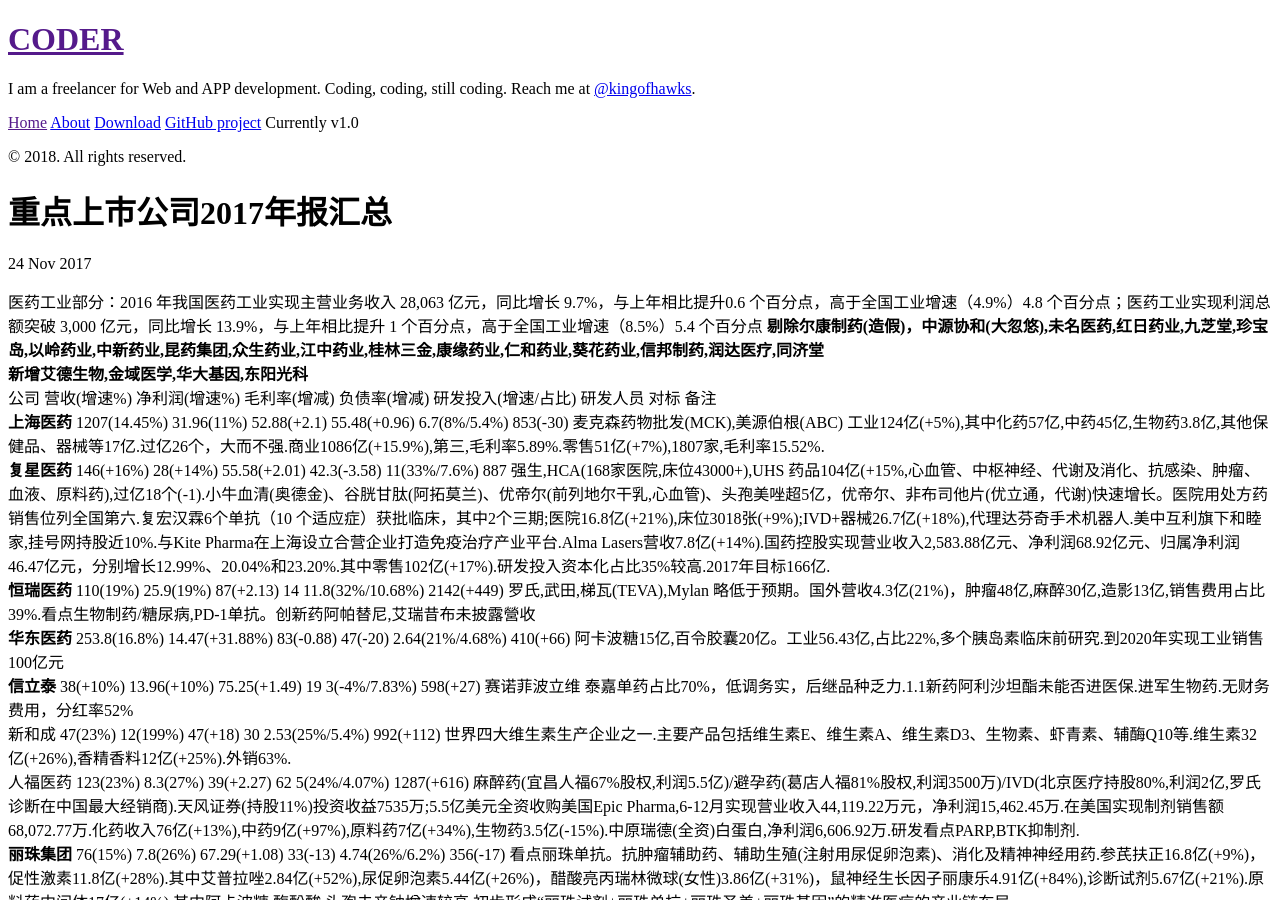
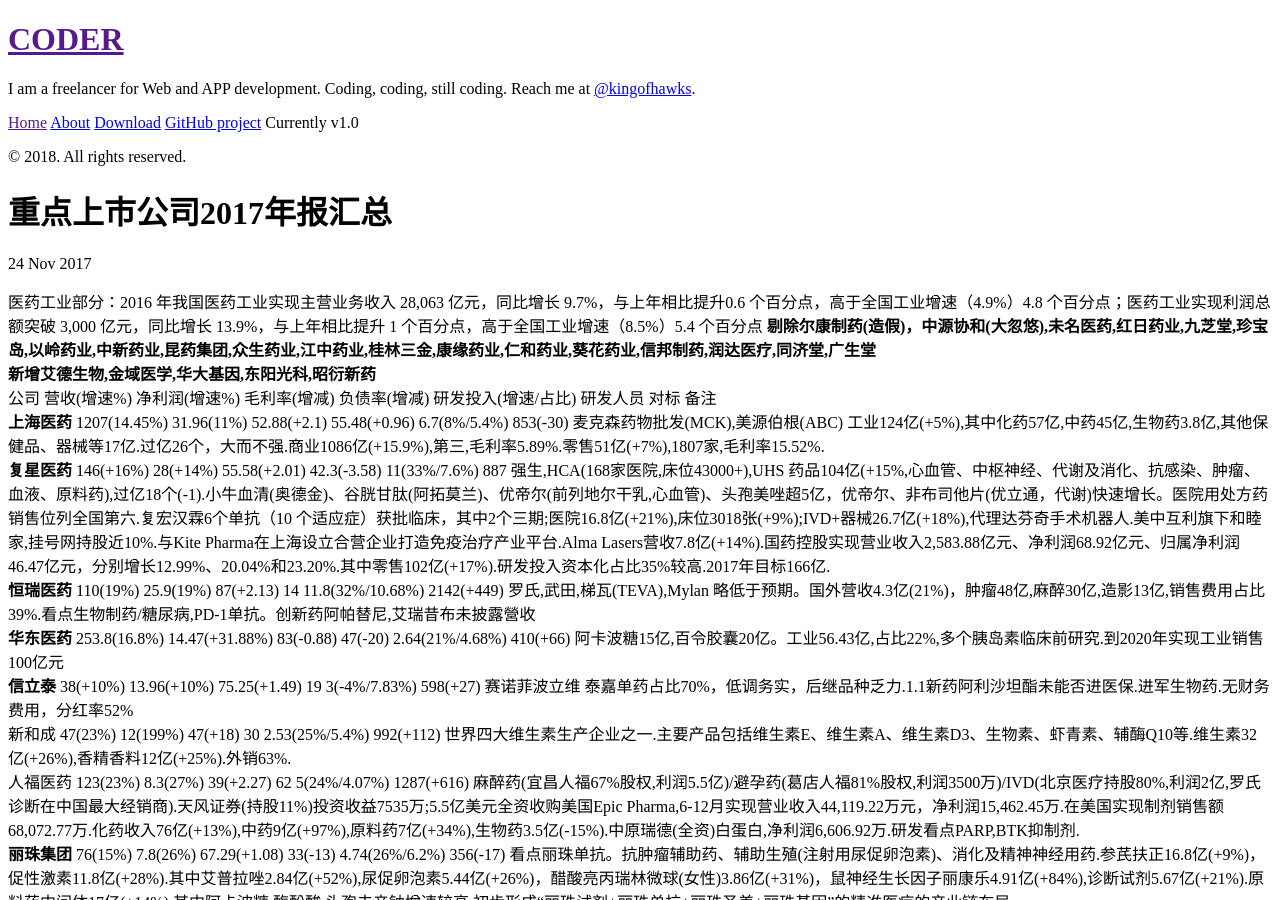
Before and after one commit to kingofhawks/kingofhawks.github.io, a Jekyll site: the page built from _posts/2017-11-24-重点上市公司2017年报汇总.md, in a window 1280 px wide and 900 px high. Built offline with Jekyll 4.4.1, drawn with Linux system fonts in a browser that asks for light colours; our own code applies the rules of GitHub Pages for plain Markdown files.

Commit message:
update post

```diff
--- a/_posts/2017-11-24-重点上市公司2017年报汇总.md
+++ b/_posts/2017-11-24-重点上市公司2017年报汇总.md
@@ -1,7 +1,7 @@
 医药工业部分：2016 年我国医药工业实现主营业务收入 28,063 亿元，同比增长 9.7%，与上年相比提升0.6 个百分点，高于全国工业增速（4.9%）4.8 个百分点；医药工业实现利润总额突破 3,000 亿元，同比增长 13.9%，与上年相比提升 1 个百分点，高于全国工业增速（8.5%）5.4 个百分点
-**剔除尔康制药(造假)，中源协和(大忽悠),未名医药,红日药业,九芝堂,珍宝岛,以岭药业,中新药业,昆药集团,众生药业,江中药业,桂林三金,康缘药业,仁和药业,葵花药业,信邦制药,润达医疗,同济堂**
-**新增艾德生物,金域医学,华大基因,东阳光科**
-公司           营收(增速%)       净利润(增速%)   毛利率(增减)   负债率(增减)    研发投入(增速/占比)    研发人员        对标    备注
+**剔除尔康制药(造假)，中源协和(大忽悠),未名医药,红日药业,九芝堂,珍宝岛,以岭药业,中新药业,昆药集团,众生药业,江中药业,桂林三金,康缘药业,仁和药业,葵花药业,信邦制药,润达医疗,同济堂,广生堂**
+**新增艾德生物,金域医学,华大基因,东阳光科,昭衍新药**
+公司           营收(增速%)       净利润(增速%)   毛利率(增减)   负债率(增减)    研发投入(增速/占比)    研发人员   对标 备注
 **上海医药**    1207(14.45%)     31.96(11%)     52.88(+2.1)   55.48(+0.96)   6.7(8%/5.4%)         853(-30)      麦克森药物批发(MCK),美源伯根(ABC)    工业124亿(+5%),其中化药57亿,中药45亿,生物药3.8亿,其他保健品、器械等17亿.过亿26个，大而不强.商业1086亿(+15.9%),第三,毛利率5.89%.零售51亿(+7%),1807家,毛利率15.52%.
 **复星医药**    146(+16%)        28(+14%)       55.58(+2.01)  42.3(-3.58)    11(33%/7.6%)          887      强生,HCA(168家医院,床位43000+),UHS         药品104亿(+15%,心血管、中枢神经、代谢及消化、抗感染、肿瘤、血液、原料药),过亿18个(-1).小牛血清(奥德金)、谷胱甘肽(阿拓莫兰)、优帝尔(前列地尔干乳,心血管)、头孢美唑超5亿，优帝尔、非布司他片(优立通，代谢)快速增长。医院用处方药销售位列全国第六.复宏汉霖6个单抗（10 个适应症）获批临床，其中2个三期;医院16.8亿(+21%),床位3018张(+9%);IVD+器械26.7亿(+18%),代理达芬奇手术机器人.美中互利旗下和睦家,挂号网持股近10%.与Kite Pharma在上海设立合营企业打造免疫治疗产业平台.Alma Lasers营收7.8亿(+14%).国药控股实现营业收入2,583.88亿元、净利润68.92亿元、归属净利润46.47亿元，分别增长12.99%、20.04%和23.20%.其中零售102亿(+17%).研发投入资本化占比35%较高.2017年目标166亿.
 **恒瑞医药**    110(19%)         25.9(19%)     87(+2.13)      14             11.8(32%/10.68%)     2142(+449)     罗氏,武田,梯瓦(TEVA),Mylan    略低于预期。国外营收4.3亿(21%)，肿瘤48亿,麻醉30亿,造影13亿,销售费用占比39%.看点生物制药/糖尿病,PD-1单抗。创新药阿帕替尼,艾瑞昔布未披露營收
@@ -57,7 +57,7 @@
 **泰格医药**11.7(22.7%)       1.4(-10%)     38.19(-4)      32             0.42(52%/3.56%)     227(+76)      昆泰(已与IMS合并) CRO,方达医药并表,并购动作频繁.2015年全球前25名药企有23家为公司客户.累计待执行合同金额199,780.63万(+80.33%).临床试验4.7亿(+40%),临床研究咨询6.88亿(+20%).境外业务过半.
 华大基因
 贝瑞基因                                         贝瑞和康基因测序低价注入，但17年承诺业绩仅2亿，增速30%对应100倍PE
-
+昭衍新药  CRO新军
 
 
 医疗器械：中国医疗器械市场销售规模从 2008 年的 659 亿元迅速增长至 2016 年的 3700 亿元，增长了近 5 倍，年均复合增速超过 20%。其中，医用医疗器械市场约为 2690亿元，约占 72.70%；家用医疗器械市场首次突破千亿元大关，约为 1010 亿元，占比 27.30%。
```
